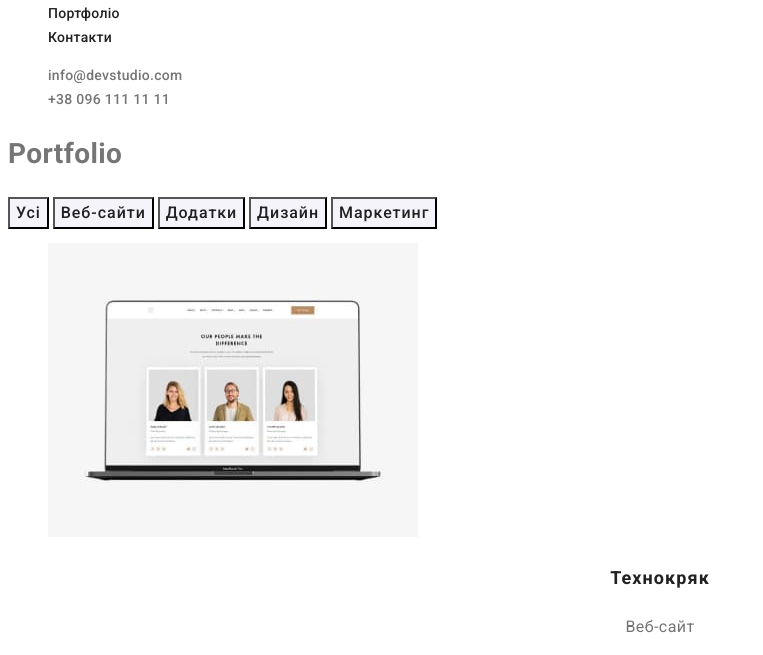
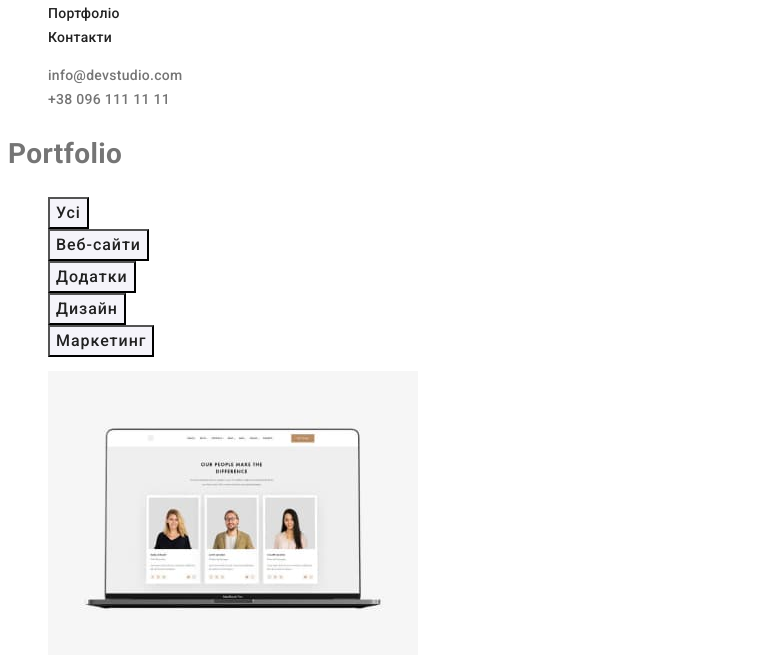
Before and after one commit to Ira-Bughaichuk/goit-markup-hw-02, a plain HTML site: page portfolio.html in a window 1280 px wide. Shown: the part 76-731 px from the top of the page, without its empty margins (0-763 px from the left). Drawn offline with Linux system fonts and the light colour scheme.

Commit message:
complited portfolio page

```diff
--- a/css/style.css
+++ b/css/style.css
@@ -152,6 +152,7 @@ text-align: center;
     line-height: 1.62;
     text-align: center;
 }
+.button:focus,
 .button:hover{
     color: var(--primary-text-color);
     background-color: var(--accent-color);
@@ -185,9 +186,13 @@ text-align: center;
 .page-footer .logo{
     color:var(--primary-text-color);
 }
+.address-list .link,
+.address-list .link-address{
+    font-style: normal;
+    text-decoration: none;
+}
 .address-list .link{
-    color: var(--secondary-text-color);
-
+    color: var(--footer-link-color);
 }
 .address-list .link-address{
     color: var(--primary-text-color);
--- a/portfolio.html
+++ b/portfolio.html
@@ -5,8 +5,9 @@
     <meta http-equiv="X-UA-Compatible" content="IE=edge">
     <meta name="viewport" content="width=device-width, initial-scale=1.0">
     <title>Portfolio</title>
+    <link href="https://fonts.googleapis.com/css2?family=Raleway:wght@700&family=Roboto:wght@400;500;700;900&display=swap" rel="stylesheet">
     <link rel="stylesheet" href="./css/style.css">
-    <link href="https://fonts.googleapis.com/css2?family=Raleway:wght@700&family=Roboto:wght@400;500;700;900&display=swap" rel="stylesheet">
+
 </head>
 <body>
 <header class="page-header">
@@ -26,17 +27,17 @@
 <!--Portfolio-->
 <main>
     <h1>Portfolio</h1>
-    <div>
-        <button class="button" type="button">Усі</button>
-        <button class="button" type="button">Веб-сайти</button>
-        <button class="button" type="button">Додатки</button>
-        <button class="button" type="button">Дизайн</button>
-        <button class="button" type="button">Маркетинг</button>
-    </div>
+    <ul class="butons list">
+        <li><button class="button" type="button">Усі</button></li>
+        <li><button class="button" type="button">Веб-сайти</button></li>
+        <li><button class="button" type="button">Додатки</button></li>
+        <li><button class="button" type="button">Дизайн</button></li>
+        <li><button class="button" type="button">Маркетинг</button></li>
+    </ul>
     <ul class="portfolio-items list">
         <li>
             <a class="link" href="">
-                <img src="./images/portfolio_1.jpg"  width="370" height="294" alt="На ноутбуці відкрита головна сторінка">
+                <img src="./images/portfolio_1.jpg" width="370" height="294" alt="На ноутбуці відкрита головна сторінка">
                 <h2 class="title">Технокряк</h2>
                 <p class="text">Веб-сайт</p>
             </a>
```
